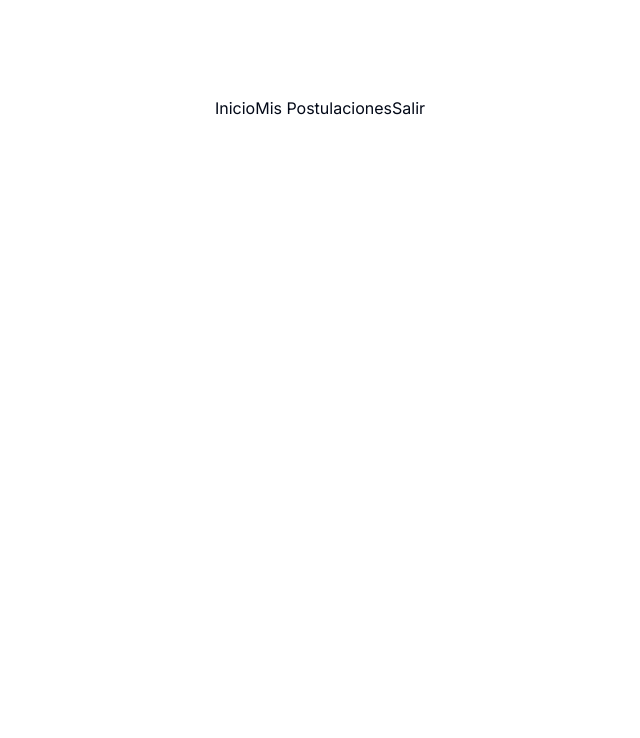
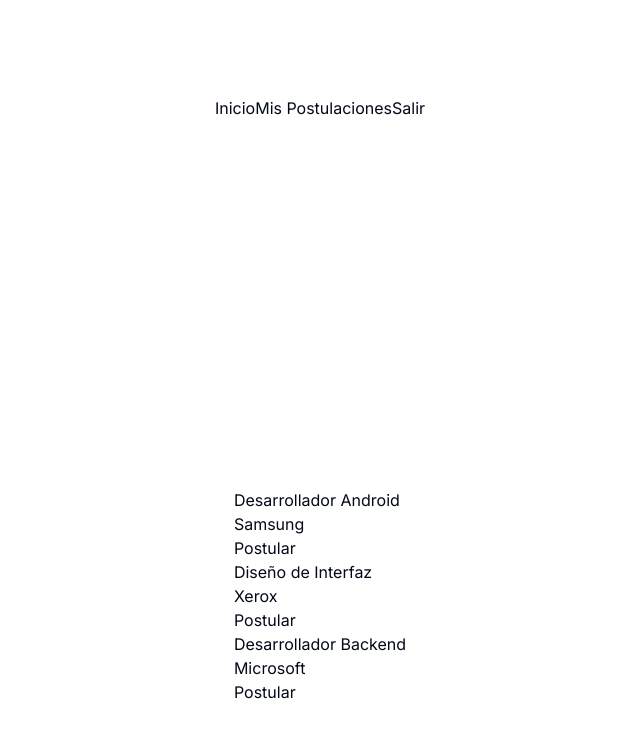
Before and after one commit to fcarbajalcos2018/chambita, a Next.js app: page / in a window 1280 px wide. Shown: the top 738 px of the page, without its empty margins (320-960 px from the left). Built offline with nearby package versions, Linux system fonts and the light colour scheme.

Commit message:
Implementado el método de transferir parametros de una página a la otra.

```diff
--- a/package.json
+++ b/package.json
@@ -19,6 +19,7 @@
     "react": "^18",
     "react-dom": "^18",
     "react-hook-form": "^7.49.3",
+    "react-router-dom": "^6.21.2",
     "tailwind-merge": "^2.2.0",
     "tailwindcss-animate": "^1.0.7",
     "zod": "^3.22.4"
--- a/src/app/page.tsx
+++ b/src/app/page.tsx
@@ -4,6 +4,7 @@
 import { useRouter } from 'next/navigation';
 import { stringify } from 'querystring';
 import { NavBar } from '@/shadcn-ui/navbar';
+import { ListaDeResultados } from '@/shadcn-ui/resultados';
 
 let isLoggedIn = true;
 
@@ -21,6 +22,7 @@
   return (
     <main className="flex min-h-screen flex-col items-center justify-between p-24">
       <NavBar/>
+      <ListaDeResultados/>
     </main>
   );
 }
--- /dev/null
+++ b/src/app/puesto/page.tsx
@@ -0,0 +1,42 @@
+"use client"
+
+import { Url } from "next/dist/shared/lib/router/router";
+import React from "react";
+import { useSearchParams } from "next/navigation";
+import Data from '../../data/resultados.json';
+import { PathParamsContext } from "next/dist/shared/lib/hooks-client-context.shared-runtime";
+
+interface Props{
+    id: string;
+}
+
+type Puesto = {
+    id: string;
+    puesto: string;
+    empresa: string;
+}
+
+function InformacionDePuesto() {
+
+    const info = ConseguirInformacionDelPuesto();
+    return(
+        <div>
+
+        </div>
+    );
+}
+
+function ConseguirInformacionDelPuesto() {
+    const param = useSearchParams().get('id');
+    const paramInt = param !== null ? parseInt(param) : 0
+
+    console.log('d' + param);
+    const data = Data.find(elem => elem.id === paramInt);
+    /*let puesto : Puesto = {
+        id: Data.at( ),
+    };*/
+
+    return data;
+}
+
+export default InformacionDePuesto;
--- a/src/shadcn-ui/resultados.tsx
+++ b/src/shadcn-ui/resultados.tsx
@@ -1,3 +1,4 @@
+import Link from 'next/link';
 import Data from '../data/resultados.json';
 
 function ListaDeResultados() {
@@ -14,6 +15,13 @@
                             <div>
                                 { elem.empresa }
                             </div>
+                            <Link href={
+                                {
+                                    pathname: '/puesto/',
+                                    query: {
+                                        id: elem.id,
+                                    }
+                                }}>Postular</Link>
                         </div>
                     );
                 })
```
Also changed, not shown: 1 other file (tests, documents, lock files or other folders).
